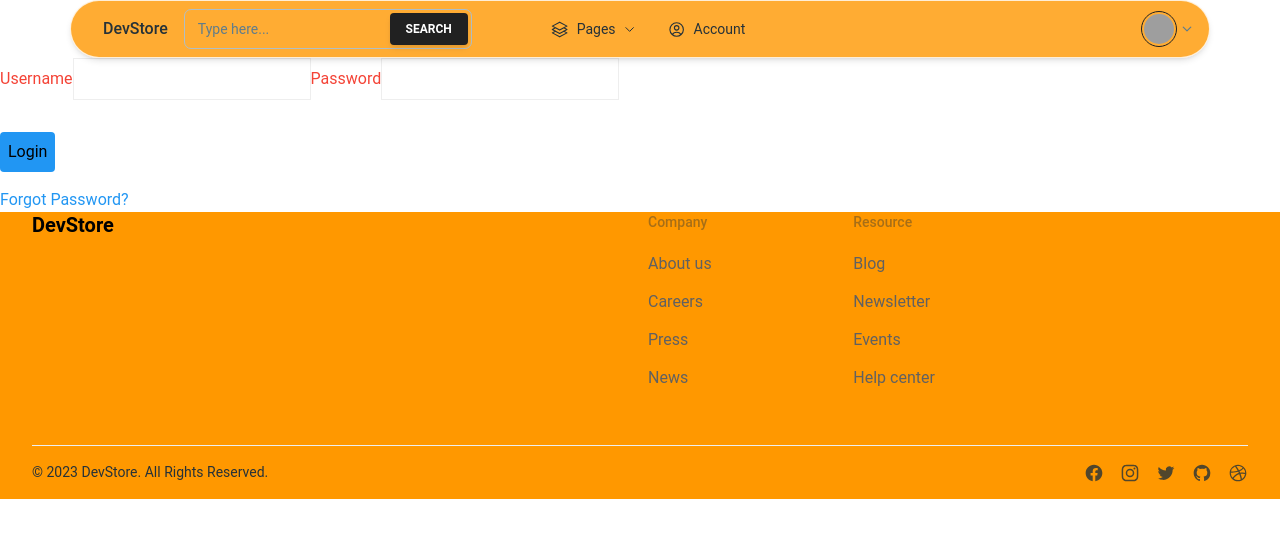
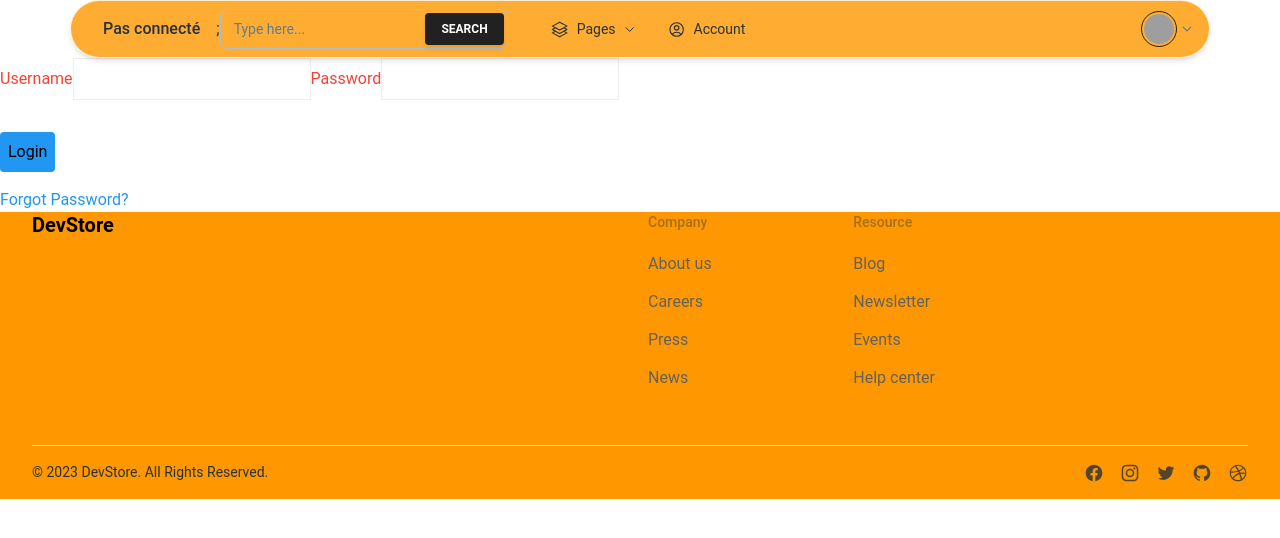
Before and after one commit to Noneku/DevStore, a React (Vite) app: page /login in a window 1280 px wide. Shown: the top 538 px of the page. Built offline with nearby package versions, Linux system fonts and the light colour scheme; grey boxes are pictures that could not be loaded.

Commit message:
Authentification navabar work

```diff
--- a/src/Components/Header.jsx
+++ b/src/Components/Header.jsx
@@ -238,12 +238,19 @@ export function Header() {
   // const Navigate=useNavigate()
   const [posts, setPosts] = useState([]); // État pour stocker les données de l'API
   const [loading, setLoading] = useState(true); //État pour gérer le chargement des données
-
+  const [isAuthenticated, setIsAuthenticated] = useState(false);
   React.useEffect(() => {
     window.addEventListener(
       "resize",
       () => window.innerWidth >= 960 && setIsNavOpen(false)
     );
+
+    const token = localStorage.getItem('authToken');
+
+    if(token){
+      setIsAuthenticated(true);
+    }
+
   }, []);
 
 
@@ -281,13 +288,25 @@ export function Header() {
   return (
     <Navbar className="mx-auto max-w-screen-xl p-2 lg:rounded-full lg:pl-6 bg-orange-500">
       <div className="relative mx-auto flex items-center text-blue-gray-900">
-        <Typography
+        { isAuthenticated ? (
+          <Typography
+              href="/"
+              as="a"
+              className="mr-4 ml-2 cursor-pointer py-1.5 font-medium"
+            >
+            Je suis connecté
+          </Typography>
+        ) : (
+          <Typography
+          href="/"
           as="a"
-          href="#"
           className="mr-4 ml-2 cursor-pointer py-1.5 font-medium"
-        >
-          DevStore
-        </Typography>
+            >
+            Pas connecté
+          </Typography>
+        )};
+
+
         <div className="relative flex w-full gap-2 md:w-max">
         <Input value={searchValue} onChange={handleChange}
           type="search"
--- a/src/components/Login.jsx
+++ b/src/components/Login.jsx
@@ -1,8 +1,8 @@
-import React, {useEffect, useState} from 'react';
+import React, {useEffect, useState, Redirect} from 'react';
 import * as Yup from 'yup';
 import { Formik, Field, Form, ErrorMessage } from 'formik';
 import axios from 'axios';
-
+import { useNavigation } from 'react-router-dom';
 
 export const loginSchema = Yup.object().shape({
     username: Yup.string()
@@ -28,13 +28,13 @@ export const loginSchema = Yup.object().shape({
             alert('Logged in successfully');
             // Vous pouvez stocker le token dans le localStorage ici.
             localStorage.setItem('authToken', response.data.token);
-            // Et rediriger l'utilisateur vers la page d'accueil ou le tableau de bord.
         } else {
             // Si la réponse ne contient pas de token, considérez cela comme une erreur.
             throw new Error('Login failed');
         }
       } catch (error) {
         alert('Login failed. Please check your credentials.');
+        // console.log(error)
       }
     };
 
--- a/src/main.jsx
+++ b/src/main.jsx
@@ -4,8 +4,8 @@ import ReactDOM from 'react-dom/client'
 import './index.css'
 import SignUpForm from './components/SignUpForm.jsx'
 import { Footer } from './components/Footer.jsx'
-import {Header} from './Components/Header.jsx'
-import { Home } from './Components/Home.jsx'
+import {Header} from './components/Header.jsx'
+import { Home } from './components/Home.jsx'
 import { BrowserRouter, Route, Routes } from 'react-router-dom'
 import Profile from './components/Profile.jsx'
 import Login from './components/Login'
```
